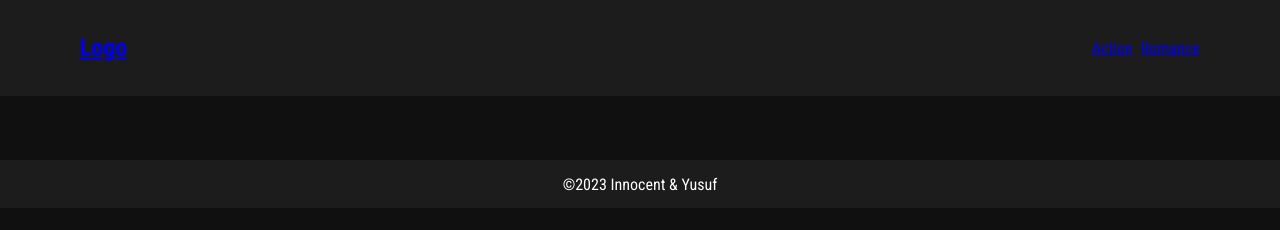
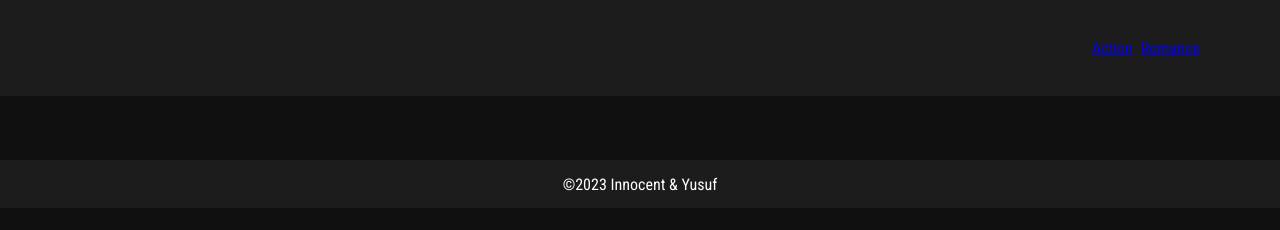
Before and after one commit to Innocent259/Movies-Show, a website built with webpack: page dist/index.html in a window 1280 px wide. Built offline with nearby package versions, Linux system fonts and the light colour scheme; no server answers.

Commit message:
Updating html file

```diff
--- a/dist/index.html
+++ b/dist/index.html
@@ -1 +1 @@
-<!doctype html><html lang="en"><head><meta charset="UTF-8"><meta http-equiv="X-UA-Compatible" content="IE=edge"><meta name="viewport" content="width=device-width,initial-scale=1"><title>InYu</title><link rel="preconnect" href="https://fonts.googleapis.com"><link rel="preconnect" href="https://fonts.gstatic.com" crossorigin><link href="https://fonts.googleapis.com/css2?family=Roboto+Condensed:wght@400;700&display=swap" rel="stylesheet"><script defer="defer" src="runtime.js"></script><script defer="defer" src="main.js"></script></head><body><header><nav class="nav"><span class="logo-movie"><a href="#"><h1>Logo</h1></a><h3 class="movies-length"></h3></span><ul class="links"><li><a href="#">Action</a></li><li><a href="#">Romance</a></li></ul></nav></header><main><div class="main-content"></div></main><footer class="footer"><p class="copyright">&copy2023 Innocent & Yusuf</p></footer></body></html>
+<!doctype html><html lang="en"><head><meta charset="UTF-8"><meta http-equiv="X-UA-Compatible" content="IE=edge"><meta name="viewport" content="width=device-width,initial-scale=1"><title>InYu</title><link rel="preconnect" href="https://fonts.googleapis.com"><link rel="preconnect" href="https://fonts.gstatic.com" crossorigin><link href="https://fonts.googleapis.com/css2?family=Roboto+Condensed:wght@400;700&display=swap" rel="stylesheet"><script defer="defer" src="runtime.js"></script><script defer="defer" src="main.js"></script></head><body><header><nav class="nav"><span class="logo-movie"><a href="#" class="logo"></a><h3 class="movies-length"></h3></span><ul class="links"><li><a href="#">Action</a></li><li><a href="#">Romance</a></li></ul></nav></header><main><div class="main-content"></div></main><footer class="footer"><p class="copyright">&copy2023 Innocent & Yusuf</p></footer></body></html>
```
